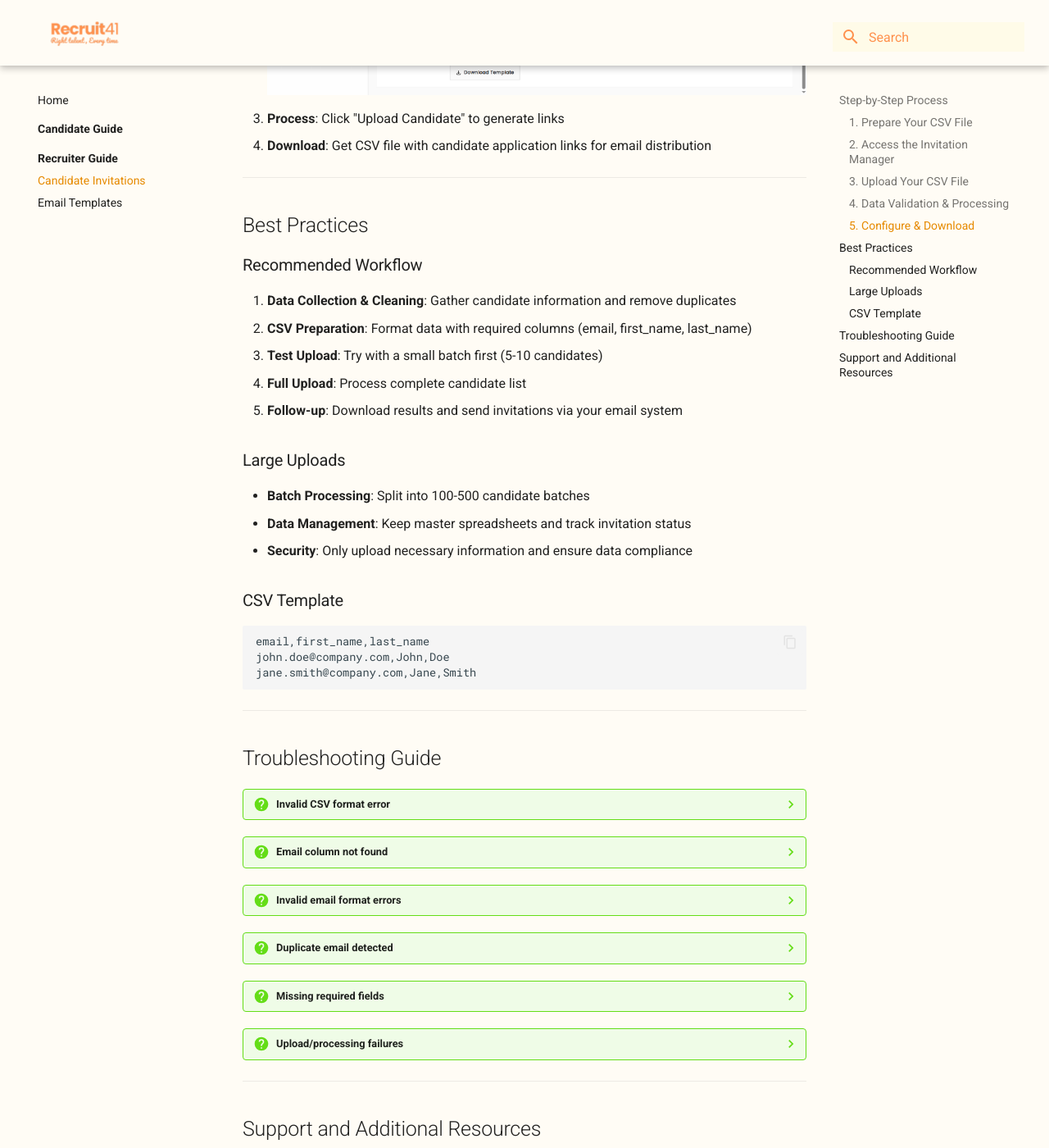
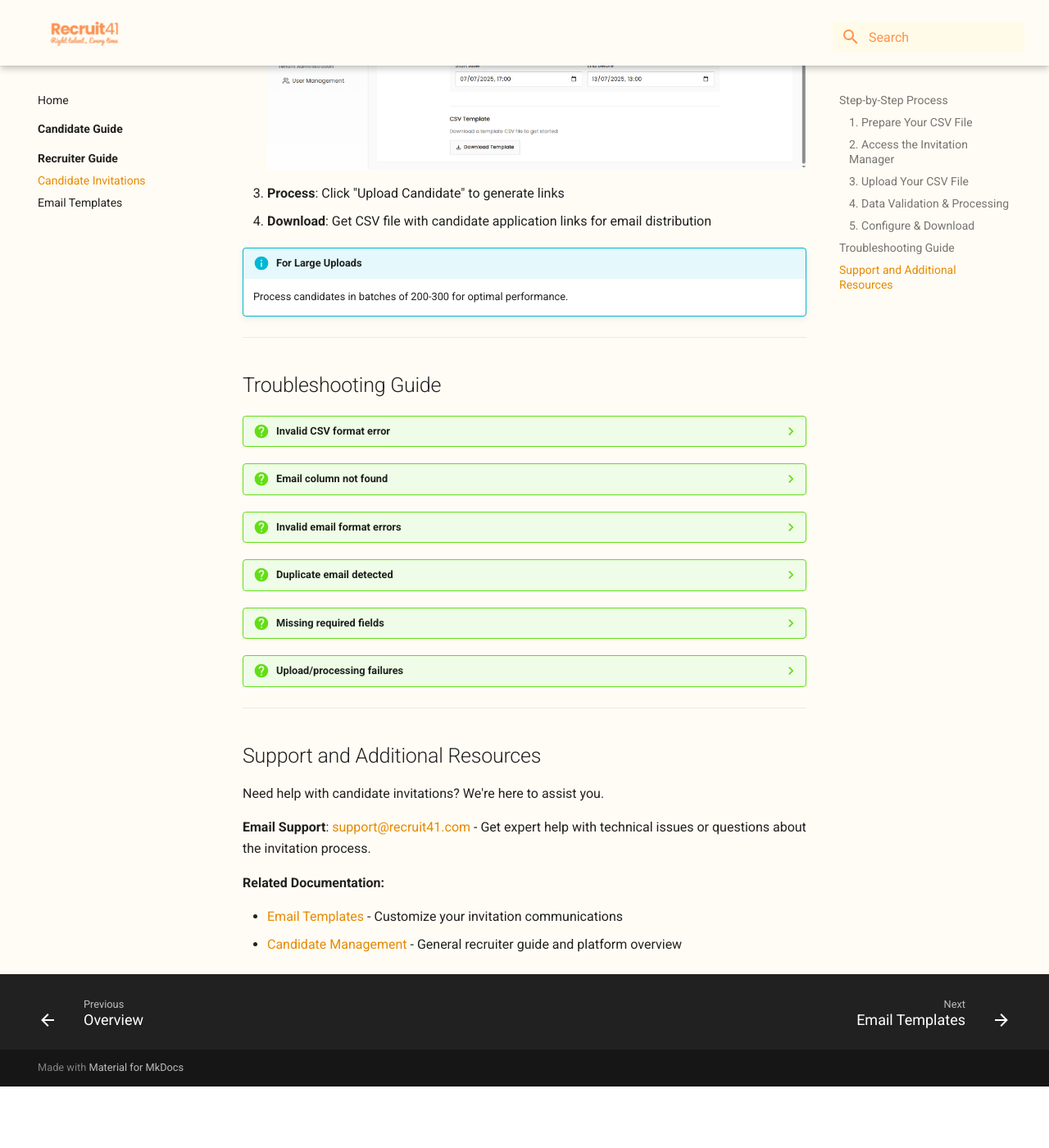
Before and after one commit to recruit41/docs, an MkDocs documentation site: the page built from docs/recruiter/candidate-invitations.md, in a window 1280 px wide and 1400 px high, scrolled down 2852 px. Shown: the whole window at 82% size. Built offline with MkDocs 1.6.1 and Material for MkDocs 9.7.7, drawn with Linux system fonts in a browser that asks for light colours; after the commit the page ends 4177 px from its top, so only the background shows below that; some of the changed text lies outside the part shown.

Commit message:
feat: reorganize documentation structure and remove redundant content
- Moved "Understanding Your Interview Type" section after "During Your Interview" in candidate guide
- Consolidated Interview Type-Specific Troubleshooting into main FAQ section
- Removed repetitive questions to streamline FAQ content
- Updated recruiter guide with employer dashboard navigation
- Simplified candidate invitation requirements and removed redundant best practices

🤖 Generated with [Claude Code](https://claude.ai/code)

Co-Authored-By: Claude <noreply@anthropic.com>

````diff
--- a/docs/recruiter/candidate-invitations.md
+++ b/docs/recruiter/candidate-invitations.md
@@ -1,15 +1,17 @@
 # Candidate Invitation Flow
 
-This guide explains how to invite candidates to interviews using the Recruit41 ATS system's bulk invitation feature. You can efficiently invite multiple candidates by uploading a CSV file with their information.
+This guide explains how to invite candidates to interviews using the Recruit41 employer dashboard's bulk invitation feature. You can efficiently invite multiple candidates by uploading a CSV file with their information.
 
 ## Step-by-Step Process
 
 ### 1. Prepare Your CSV File
 
 Your CSV file must contain this required column:
+
 - `email` - Valid email address
 
 Optional columns:
+
 - `first_name` - Candidate's first name
 - `last_name` - Candidate's last name
 
@@ -63,30 +65,8 @@ The system automatically validates your data:
 3. **Process**: Click "Upload Candidate" to generate links
 4. **Download**: Get CSV file with candidate application links for email distribution
 
----
-
-## Best Practices
-
-### Recommended Workflow
-
-1. **Data Collection & Cleaning**: Gather candidate information and remove duplicates
-2. **CSV Preparation**: Format data with required columns (email, first_name, last_name)
-3. **Test Upload**: Try with a small batch first (5-10 candidates)
-4. **Full Upload**: Process complete candidate list
-5. **Follow-up**: Download results and send invitations via your email system
-
-### Large Uploads
-
-- **Batch Processing**: Split into 100-500 candidate batches
-- **Data Management**: Keep master spreadsheets and track invitation status
-- **Security**: Only upload necessary information and ensure data compliance
-
-### CSV Template
-```csv
-email,first_name,last_name
-john.doe@company.com,John,Doe
-jane.smith@company.com,Jane,Smith
-```
+!!! info "For Large Uploads"
+    Process candidates in batches of 200-300 for optimal performance.
 
 ---
 
@@ -122,11 +102,9 @@ jane.smith@company.com,Jane,Smith
 
 ## Support and Additional Resources
 
-For additional assistance with candidate invitations:
+Need help with candidate invitations? We're here to assist you.
 
-- **Live Support**: Contact our support team during business hours
-- **Email Support**: [support@recruit41.com](mailto:support@recruit41.com)
-- **Documentation**: Refer to other sections of this guide for related topics
+**Email Support**: [support@recruit41.com](mailto:support@recruit41.com) - Get expert help with technical issues or questions about the invitation process.
 
 **Related Documentation:**
 
````
Also changed, not shown: other parts of docs/recruiter/candidate-invitations.md (+1 -1 lines), docs/candidate/index.md (+65 -81 lines).
